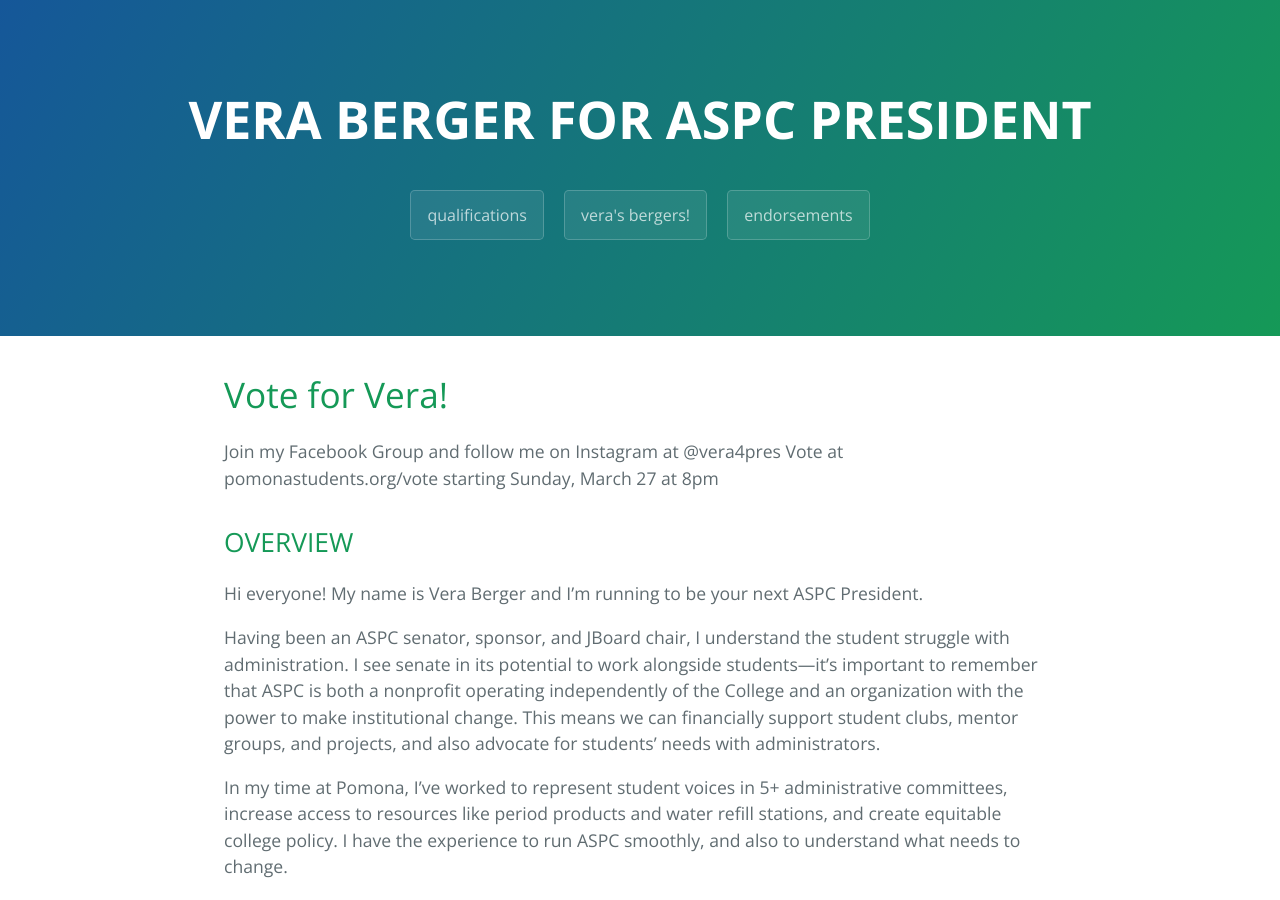
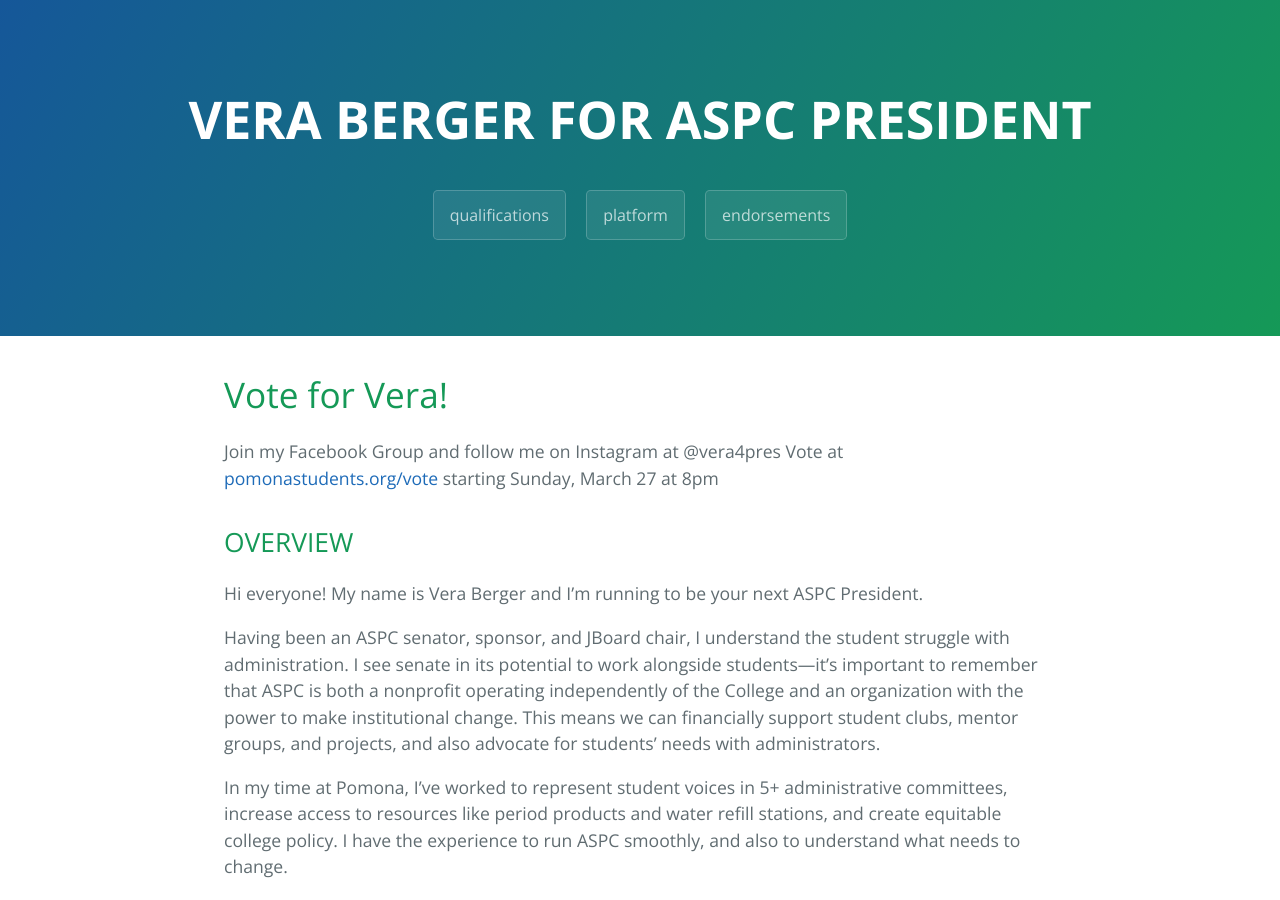
Before and after one commit to veraberger/veraberger.github.io, a Jekyll site: the page built from index.md, in a window 1280 px wide and 900 px high. Built offline with Jekyll 4.4.1, drawn with Linux system fonts in a browser that asks for light colours.

Commit message:
Update index.md

```diff
--- a/index.md
+++ b/index.md
@@ -1,5 +1,5 @@
 ---
-title: vera's bergers!
+title: platform
 layout: template
 filename: index
 ---
@@ -7,7 +7,7 @@
 # Vote for Vera!
 
 Join my Facebook Group and follow me on Instagram at @vera4pres
-Vote at pomonastudents.org/vote starting Sunday, March 27 at 8pm
+Vote at [pomonastudents.org/vote](https://pomonastudents.org/vote) starting Sunday, March 27 at 8pm
 
 ## OVERVIEW
 
```
